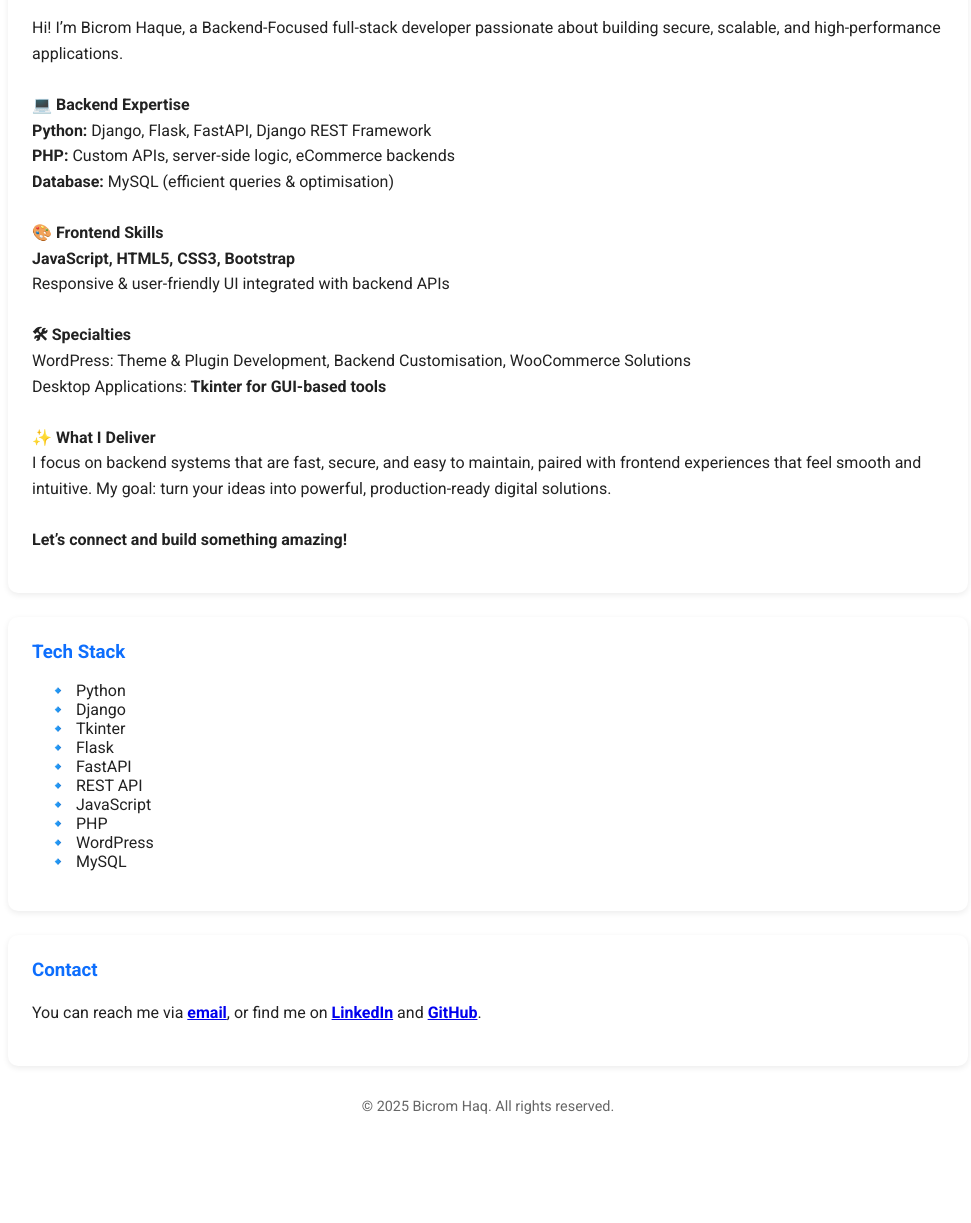
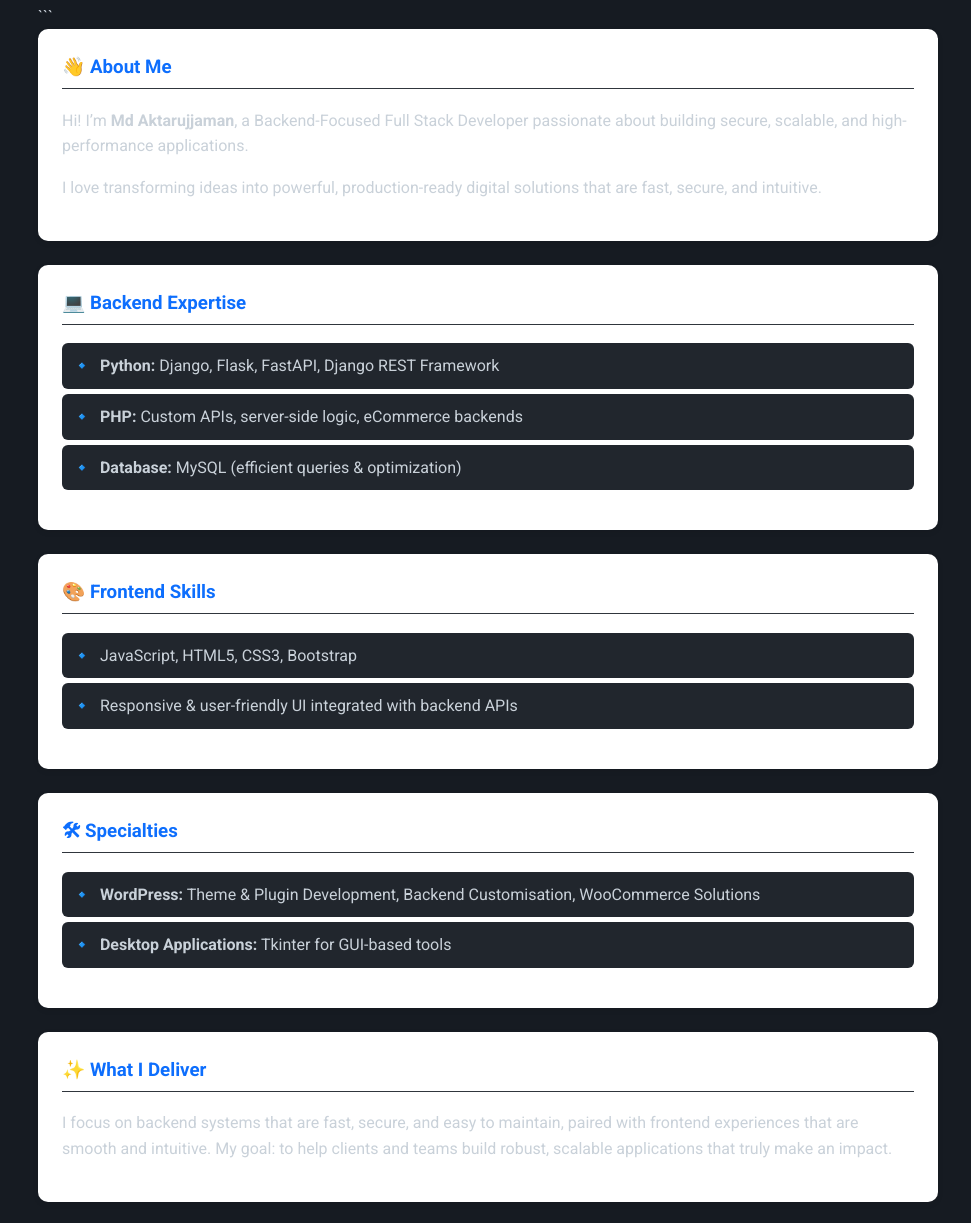
Before and after one commit to mdaktarujjaman/portfolio, a plain HTML site: page index.html in a window 1280 px wide. Shown: the part 217-1440 px from the top of the page, without its empty margins (152-1123 px from the left). Before the commit the page ends 1364 px from the top, so only its background shows below. Drawn offline with Linux system fonts and the light colour scheme.

Commit message:
Revise index.html for new developer profile
Updated personal information and styling in index.html.

````diff
--- a/index.html
+++ b/index.html
@@ -1,50 +1,130 @@
 <!DOCTYPE html>
+
 <html lang="en">
 <head>
   <meta charset="UTF-8" />
   <meta name="viewport" content="width=device-width, initial-scale=1" />
-  <title>Bicrom Haq | Backend-Focused Full Stack Developer</title>
+  <title>Md Aktarujjaman | Backend-Focused Full Stack Developer</title>
   <link rel="stylesheet" href="style.css" />
   <link href="https://fonts.googleapis.com/css2?family=Roboto:wght@400;700&display=swap" rel="stylesheet">
+  <style>
+    body {
+      font-family: 'Roboto', sans-serif;
+      background-color: #0d1117;
+      color: #c9d1d9;
+      margin: 0;
+      padding: 0;
+      line-height: 1.6;
+    }
+    .container {
+      max-width: 900px;
+      margin: 40px auto;
+      background: #161b22;
+      padding: 40px;
+      border-radius: 10px;
+      box-shadow: 0 0 15px rgba(255, 255, 255, 0.05);
+    }
+    header {
+      text-align: center;
+      margin-bottom: 30px;
+    }
+    header h1 {
+      color: #58a6ff;
+      font-size: 2.5em;
+      margin: 0;
+    }
+    header h2 {
+      color: #8b949e;
+      font-weight: 400;
+      font-size: 1.2em;
+    }
+    h3 {
+      color: #58a6ff;
+      margin-top: 30px;
+      border-bottom: 1px solid #30363d;
+      padding-bottom: 5px;
+    }
+    p, li {
+      font-size: 1em;
+    }
+    ul {
+      list-style: none;
+      padding: 0;
+    }
+    ul li {
+      background: #21262d;
+      margin: 5px 0;
+      padding: 10px;
+      border-radius: 6px;
+    }
+    a {
+      color: #58a6ff;
+      text-decoration: none;
+    }
+    a:hover {
+      text-decoration: underline;
+    }
+    footer {
+      text-align: center;
+      margin-top: 40px;
+      color: #8b949e;
+      font-size: 0.9em;
+    }
+  </style>
 </head>
 <body>
   <div class="container">
     <header>
-      <h1>Bicrom Haque</h1>
+      <h1>Md Aktarujjaman</h1>
       <h2>Backend-Focused Full Stack Developer</h2>
     </header>
+
+```
 <section>
-      <h3>About Me</h3>
-      <p>Hi! I’m Bicrom Haque, a Backend-Focused full-stack developer passionate about building secure, scalable, and high-performance applications.
-                                <br><br>
-                            <b>💻 Backend Expertise</b> <br>
-
-                            <b>Python:</b> Django, Flask, FastAPI, Django REST Framework
-                                <br>
-                            <b>PHP:</b> Custom APIs, server-side logic, eCommerce backends
-                                <br>
-                            <b>Database:</b> MySQL (efficient queries & optimisation)
-                                <br><br>
-                            <b>🎨 Frontend Skills</b>
-                                <br>
-                            <b>JavaScript, HTML5, CSS3, Bootstrap</b>
-                                <br>
-                            Responsive & user-friendly UI integrated with backend APIs
-                                <br><br>
-                            <b>🛠 Specialties</b>
-                                <br>
-                            WordPress: Theme & Plugin Development, Backend Customisation, WooCommerce Solutions
-                                <br>
-                            Desktop Applications:<b> Tkinter for GUI-based tools</b>
-                                <br><br>
-                            <b>✨ What I Deliver</b> <br>
-                            I focus on backend systems that are fast, secure, and easy to maintain, paired with frontend experiences that feel smooth and intuitive. My goal: turn your ideas into powerful, production-ready digital solutions.
-                                <br><br>
-                            <b>Let’s connect and build something amazing!</b>
+  <h3>👋 About Me</h3>
+  <p>
+    Hi! I’m <strong>Md Aktarujjaman</strong>, a Backend-Focused Full Stack Developer passionate about building secure, scalable, and high-performance applications.
+  </p>
+  <p>
+    I love transforming ideas into powerful, production-ready digital solutions that are fast, secure, and intuitive.
   </p>
 </section>
+
 <section>
-      <h3>Tech Stack</h3>
+  <h3>💻 Backend Expertise</h3>
+  <ul>
+    <li><strong>Python:</strong> Django, Flask, FastAPI, Django REST Framework</li>
+    <li><strong>PHP:</strong> Custom APIs, server-side logic, eCommerce backends</li>
+    <li><strong>Database:</strong> MySQL (efficient queries & optimization)</li>
+  </ul>
+</section>
+
+<section>
+  <h3>🎨 Frontend Skills</h3>
+  <ul>
+    <li>JavaScript, HTML5, CSS3, Bootstrap</li>
+    <li>Responsive & user-friendly UI integrated with backend APIs</li>
+  </ul>
+</section>
+
+<section>
+  <h3>🛠 Specialties</h3>
+  <ul>
+    <li><strong>WordPress:</strong> Theme & Plugin Development, Backend Customisation, WooCommerce Solutions</li>
+    <li><strong>Desktop Applications:</strong> Tkinter for GUI-based tools</li>
+  </ul>
+</section>
+
+<section>
+  <h3>✨ What I Deliver</h3>
+  <p>
+    I focus on backend systems that are fast, secure, and easy to maintain, paired with frontend experiences that are smooth and intuitive.
+    My goal: to help clients and teams build robust, scalable applications that truly make an impact.
+  </p>
+</section>
+
+<section>
+  <h3>🧠 Tech Stack</h3>
   <ul>
     <li>Python</li>
     <li>Django</li>
@@ -58,18 +138,22 @@
     <li>MySQL</li>
   </ul>
 </section>
+
 <section>
-      <h3>Contact</h3>
+  <h3>🌐 Connect with Me</h3>
   <p>
-          You can reach me via <strong><a href="mailto:bicromhaq@gmail.com">email</a></strong>,
-          or find me on <strong><a href="https://www.linkedin.com/in/bicromhaq/" target="_blank">LinkedIn</a></strong>
-          and <strong><a href="https://github.com/bicromhaq" target="_blank">GitHub</a></strong>.
+    📧 <strong>Email:</strong> <a href="mailto:mdaktarujjaman264@gmail.com">mdaktarujjaman264@gmail.com</a><br>
+    💼 <strong>LinkedIn:</strong> <a href="https://www.linkedin.com/in/aktarujjaman/" target="_blank">linkedin.com/in/aktarujjaman</a><br>
+    🐙 <strong>GitHub:</strong> <a href="https://github.com/mdaktarujjaman" target="_blank">github.com/mdaktarujjaman</a>
   </p>
 </section>
 
 <footer>
-      &copy; 2025 Bicrom Haq. All rights reserved.
+  ⭐ “Code is not just my profession—it’s my passion.” <br>
+  &copy; 2025 Md Aktarujjaman. All rights reserved.
 </footer>
+```
+
   </div>
 </body>
 </html>
````
Lines whose indentation alone changed are shown as unchanged.
